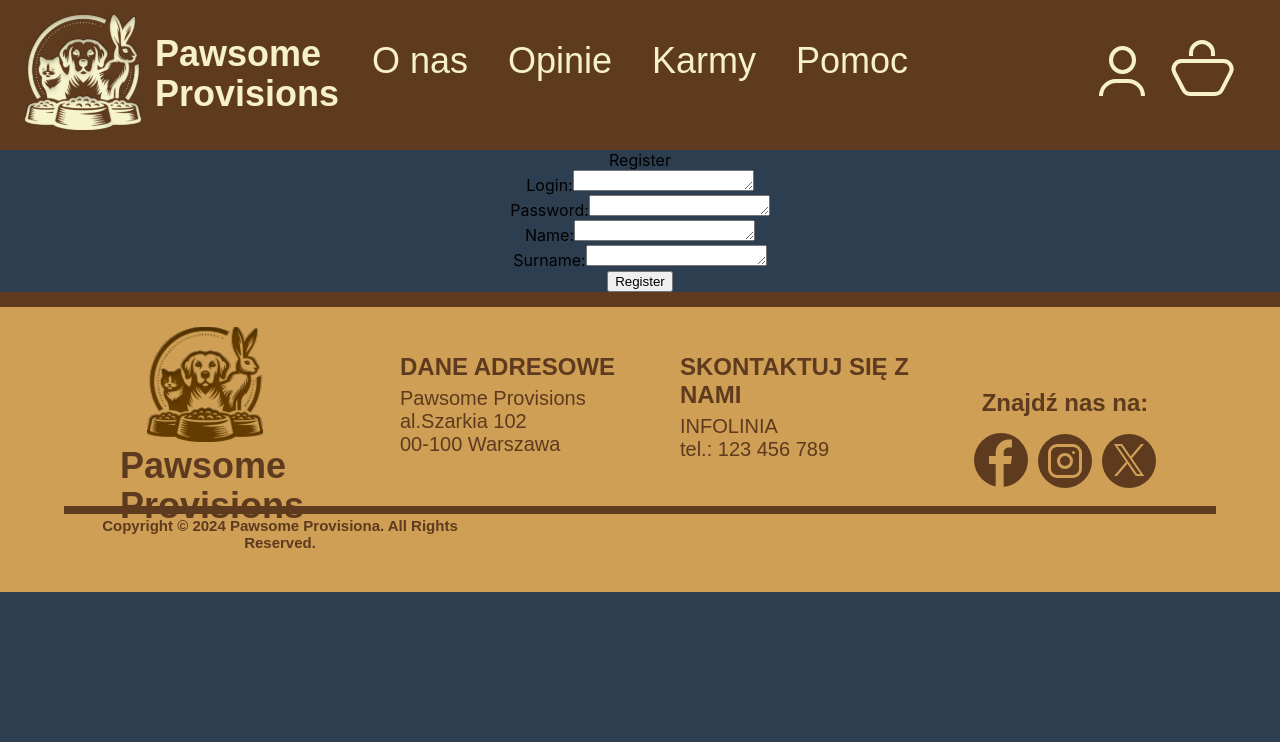
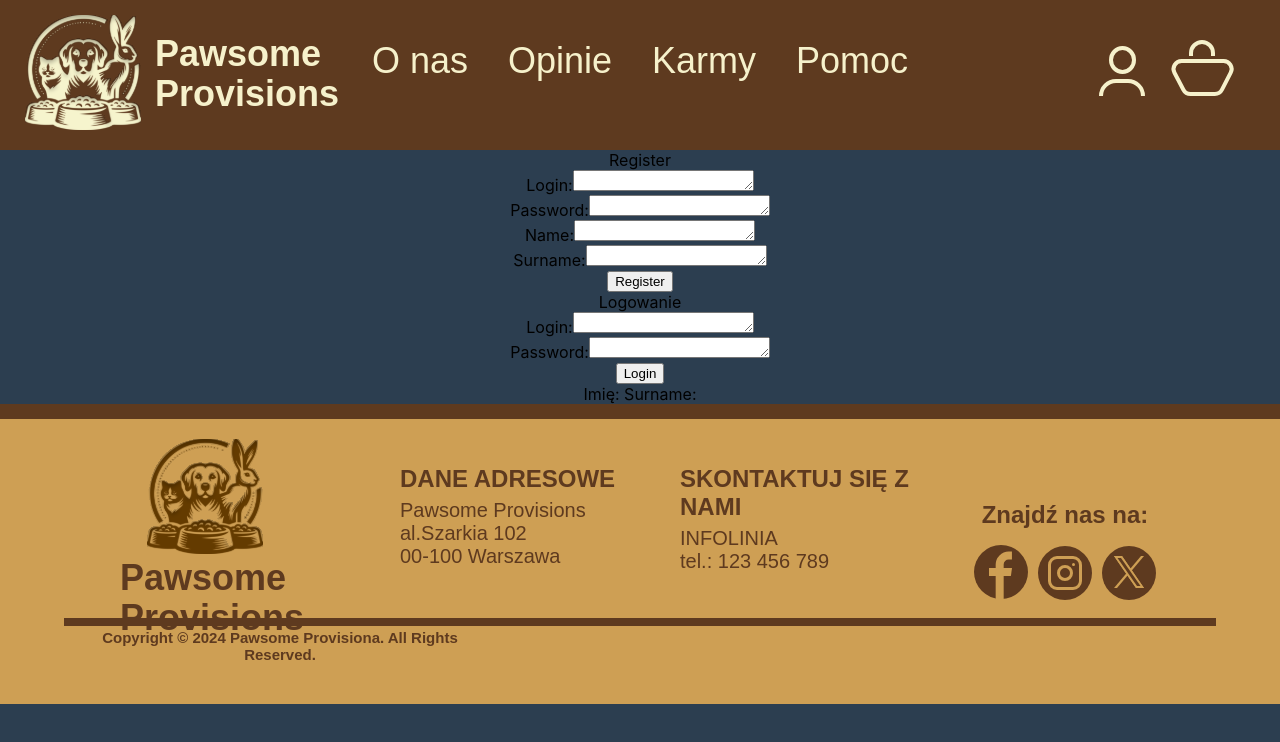
Before and after one commit to Bymbe/GraficyNaNTI, a React (Create React App) app: page /Register in a window 1280 px wide. Shown: the top 742 px of the page. Built offline with nearby package versions, Linux system fonts and the light colour scheme; a web font is replaced by a local one.

Commit message:
Logowanie i Rejestracja działa jak natura chciała

```diff
--- a/src/Pages/Register.js
+++ b/src/Pages/Register.js
@@ -1,5 +1,5 @@
 import React, {useState, useEffect} from "react";
-import {collection, getDocs, doc, deleteDoc, updateDoc, addDoc} from "firebase/firestore";
+import {collection, getDoc, doc, deleteDoc, updateDoc, addDoc, setDoc} from "firebase/firestore";
 import {db} from "../DataBase/init-firebase"
 
 function Register() {
@@ -9,7 +9,7 @@
     const [Login, setLogin] = useState('');
     const [Password, setPassword] = useState("");
 
-    const createSubcollections = async (mainDocumentRef) => {
+    /*const createSubcollections = async (mainDocumentRef) => {
 
 
         try {
@@ -20,7 +20,7 @@
             console.error(`Błąd przy tworzeniu podkolekcji : `, error); //'${subcollection}'
             throw error;
         }
-    };
+    };*/
 
     const CreateUser = async () => {
         if (Login.trim() === '' || Password.trim() === '' || Name.trim() === '' || Surname.trim() === '') {
@@ -28,14 +28,44 @@
             return;
         }
         try {
-            const mainDocumentRef = await addDoc(collection(db, Login), {placeholderField: true});
-            await createSubcollections(doc(db, Login, mainDocumentRef.id));
+            await setDoc(doc(db, Login,"Dane"),{Imię: Name, Nazwisko: Surname, Hasło: Password} /*{placeholderField: true}*/);
+            const mainDocumentRef = doc(db, Login, "Dane");
+
+            await addDoc(collection(mainDocumentRef, "Zwierzęta"), {placeholderField: true});
+            await addDoc(collection(mainDocumentRef, "Zamówienia"), {placeholderField: true});
+
+            /*await setDoc(doc(db, Login, "Dane", "Zwierzęta", "Burek"), {Rasa: "Golden Retriver"}); // Dodawanie Pupila*/
+
+
             alert(`Kolekcja '${Login}' oraz jej podkolekcje zostały utworzone.`);
         }catch (error) {
             console.error("Błąd przy tworzeniu kolekcji: ", error);
             alert('Błąd przy tworzeniu kolekcji');
         }
     };
+
+    const Logowanie = async () => {
+        if (Login.trim() === '' || Password.trim() === '') {
+            alert('Nazwa kolekcji nie może być pusta.');
+            return;
+        }
+        try{
+            const DaneRef = doc(db, Login, "Dane");
+            const dane = await getDoc(DaneRef);
+            if(Password !== dane.data().Hasło){
+                //console.log(dane.data().Hasło);
+                alert('Błędne hasło')
+            }
+            else {
+                alert('Logowanie powiodło się')
+            }
+        }catch (error){
+            console.error("Błąd przy logowaniu ", error);
+            alert('Błąd przy logowaniu');
+        }
+
+    }
+
 
     return (
         <div>
@@ -60,6 +90,18 @@
 
             <button onClick={CreateUser}>Register</button>
 
+            <div>Logowanie</div>
+            <div>
+                <label htmlFor="Login">Login:</label>
+                <textarea rows="1" type="text" value={Login} onChange={(e) => setLogin(e.target.value)}/>
+            </div>
+            <div>
+                <label htmlFor="Password">Password:</label>
+                <textarea rows="1" type="text" value={Password} onChange={(e) => setPassword(e.target.value)}/>
+            </div>
+            <button onClick={Logowanie}>Login</button>
+            <div>Imię: {Name} Surname: {Surname}</div>
+
 
         </div>
 
```
Lines whose indentation alone changed are shown as unchanged.
